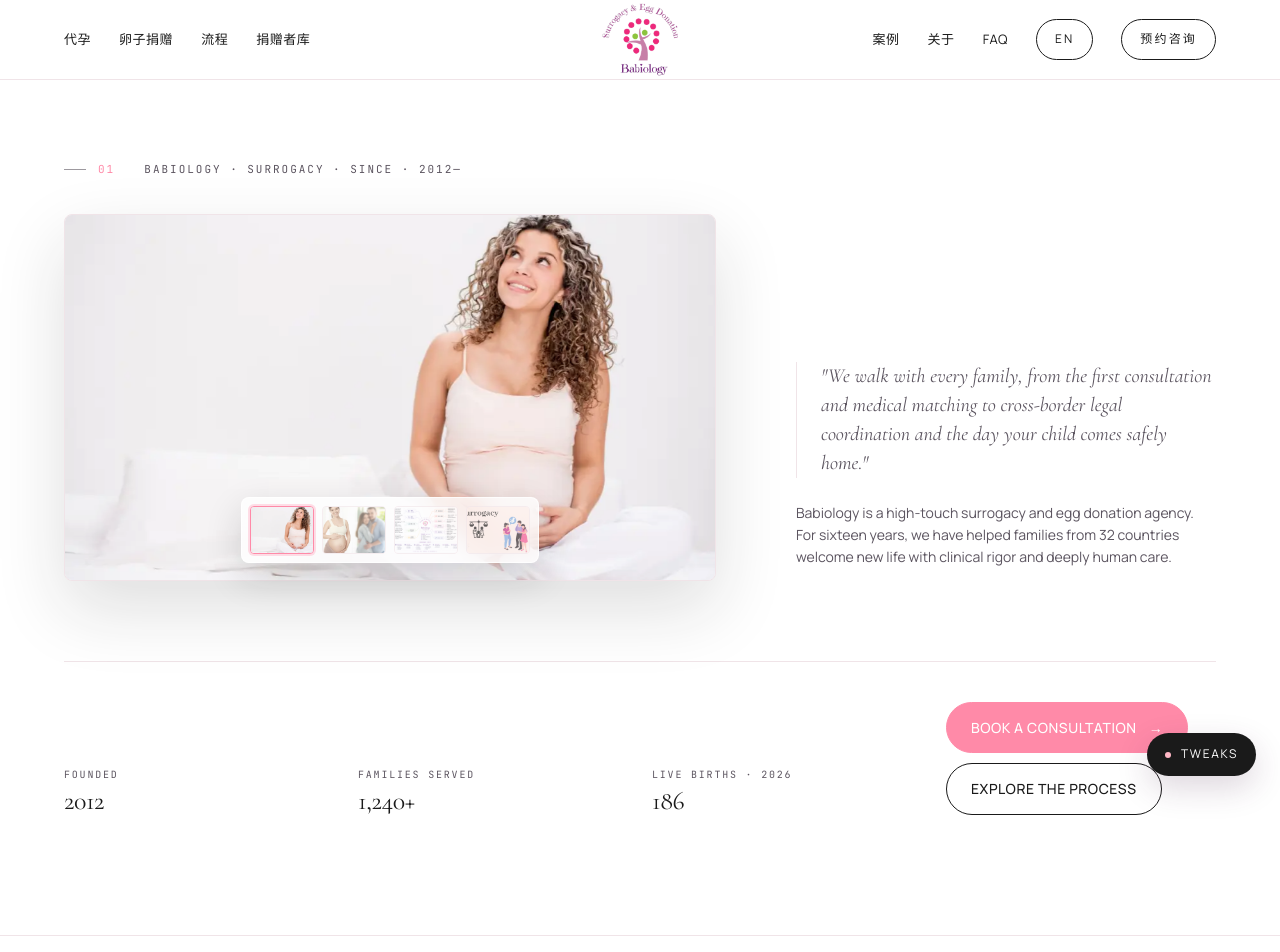
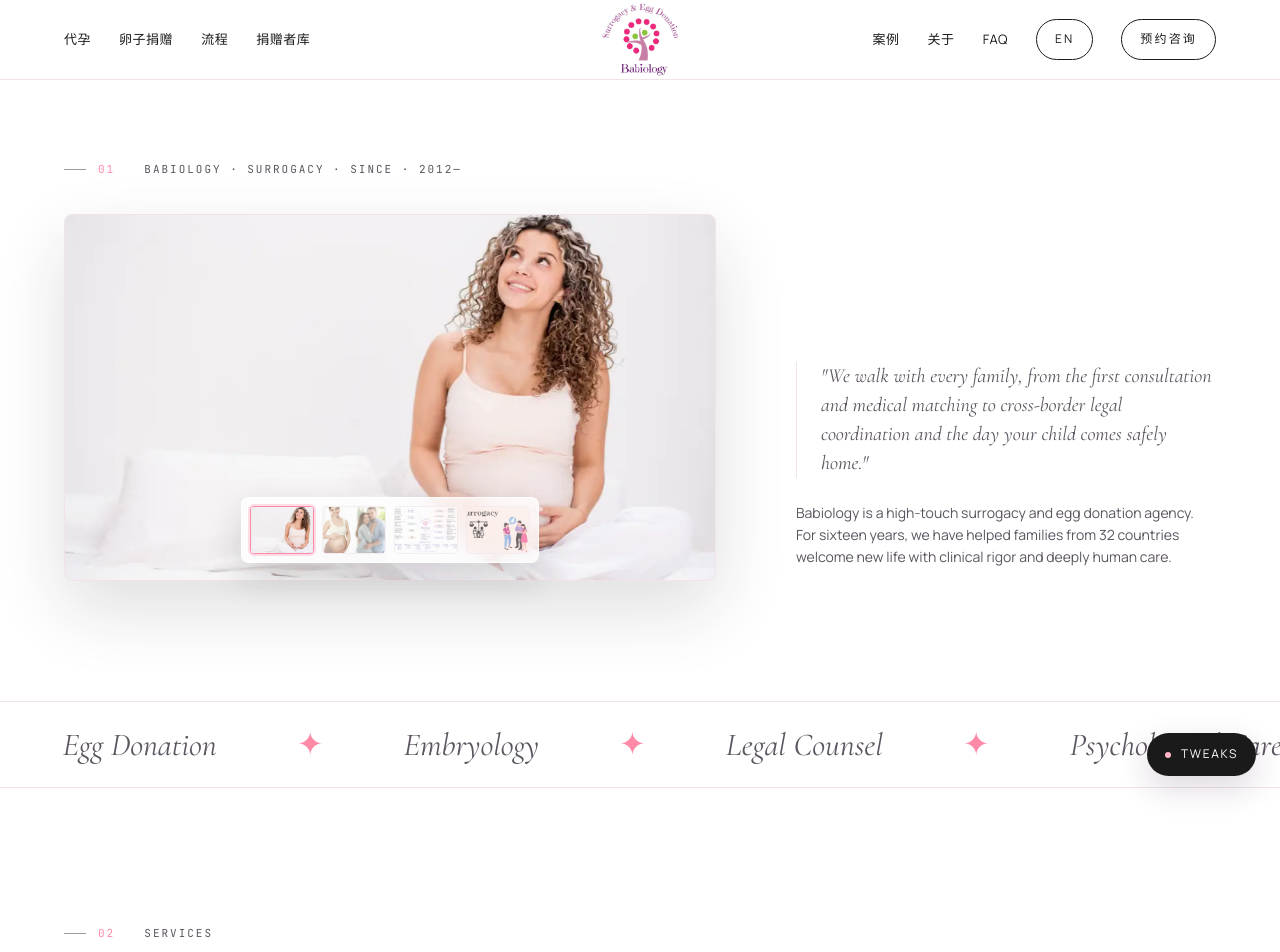
Before and after one commit to IsamuYun/babiology, a Next.js app: page /en in a window 1280 px wide. Shown: the top 952 px of the page. Built offline with nearby package versions, Linux system fonts and the light colour scheme.

Commit message:
Update Contact Information

```diff
--- a/content/legacy-pages/contact.html
+++ b/content/legacy-pages/contact.html
@@ -248,7 +248,7 @@
         <aside class="side-card">
           <div>
             <p class="lbl">直拨 · DIRECT</p>
-            <p class="v" style="margin: 0;">+1 (415) 555-0188</p>
+            <p class="v" style="margin: 0;">+1 (917) 912-8976</p>
             <p class="muted" style="font-size: 12px; margin: 6px 0 0;">Mon–Fri · 09:00–19:00 PT</p>
           </div>
           <div>
--- a/src/sections/Footer.tsx
+++ b/src/sections/Footer.tsx
@@ -70,7 +70,7 @@ export function Footer() {
             items={[
               ["/contact", "预约咨询"],
               ["", "info@babiologyfamily.com"],
-              ["", "+1 (415) 555-0188"],
+              ["", "+1 (917) 912-8976"],
               ["", "Mon-Sun · 09:00-19:00 PST"]
             ]}
           />
--- a/src/sections/en/HeroSection.tsx
+++ b/src/sections/en/HeroSection.tsx
@@ -298,26 +298,6 @@ export function HeroSection() {
             </div>
           </div>
 
-          <div className="hero-foot">
-            {heroStats.map((stat) => (
-              <div className="pair" key={stat.label}>
-                <span className="k">{stat.label}</span>
-                <span className="v">{stat.value}</span>
-              </div>
-            ))}
-
-            <div className="pair ctas" style={{ gridColumn: 4 }}>
-              <span />
-              <div className="row" style={{ gap: 10 }}>
-                <Link className="btn is-solid" href="/contact">
-                  Book a consultation <span className="arrow">→</span>
-                </Link>
-                <Link className="btn" href="/how-it-works">
-                  Explore the process
-                </Link>
-              </div>
-            </div>
-          </div>
         </div>
       </section>
     </>
```
Also changed, not shown: src/sections/cn/HeroSection.tsx (+0 -19 lines).
